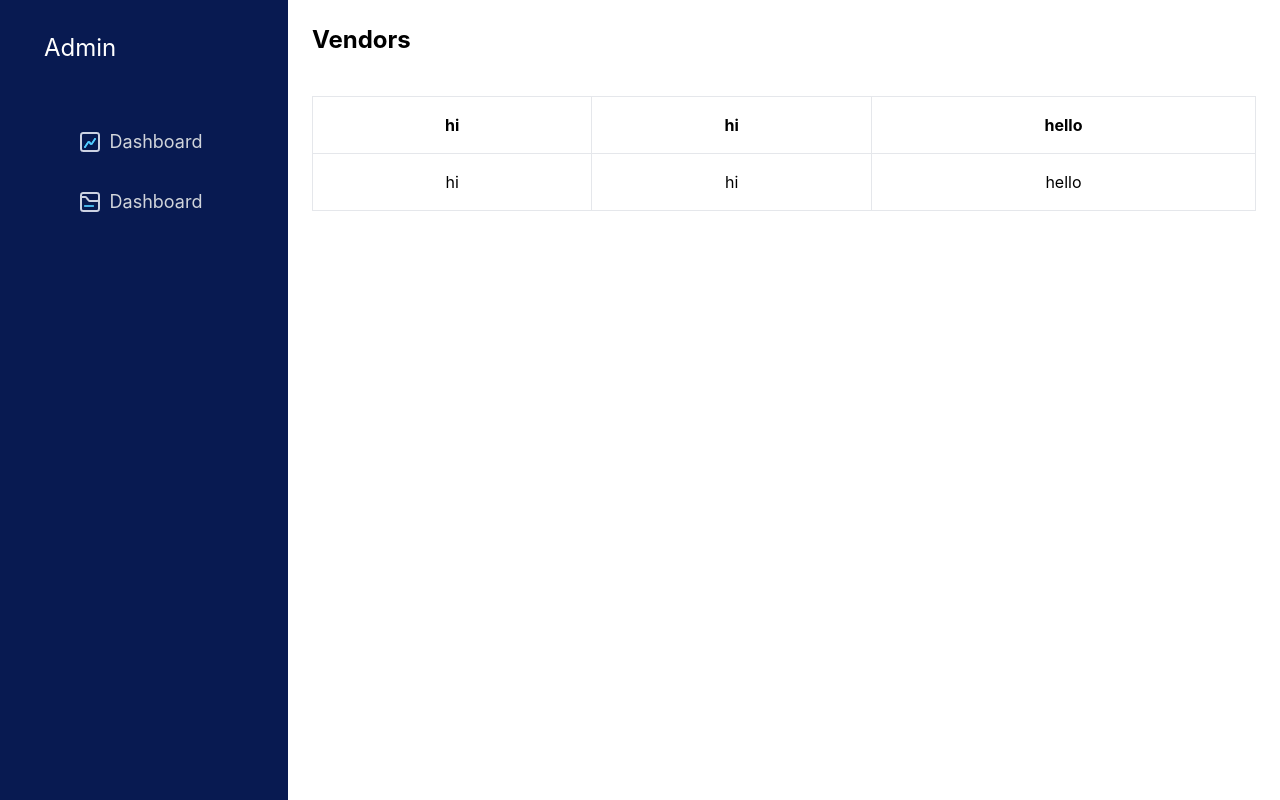
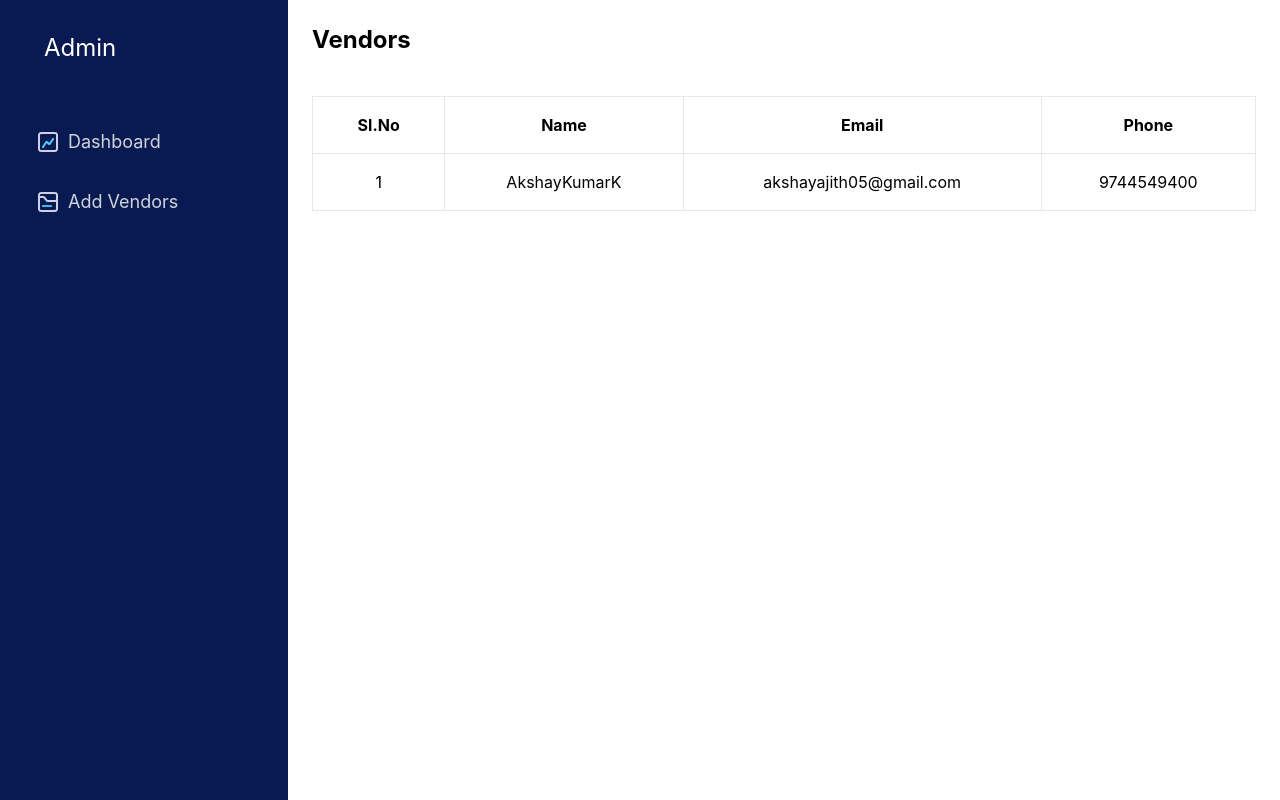
Before and after one commit to Akshaykumark1997/admin_vendor, a React (Create React App) app in the folder frontend/: page /admin in a window 1280 px wide. Built offline with nearby package versions, Linux system fonts and the light colour scheme.

Commit message:
table responsiveness bug fixed

```diff
--- a/frontend/src/components/admin/navbar/NavBar.jsx
+++ b/frontend/src/components/admin/navbar/NavBar.jsx
@@ -1,25 +1,39 @@
-import React from 'react'
+import React from "react";
 
 function NavBar() {
+  const menus = [
+    {
+      name: "Dashboard",
+      src: "/image/Chart.png",
+    },
+    {
+      name: "Add Vendors",
+      src: "/image/folder.png",
+    },
+  ];
   return (
     <>
-    <div className='flex'>
-      <div className='bg-dark-purple h-screen p-5  pt-8 sm:w-72 w-25 '>
-      <div className='sm:pl-6 pl-2 sm:text-2xl text-lg text-white'>
-        <h1>Admin</h1>
+      <div className="flex">
+        <div className="bg-dark-purple h-screen p-5  pt-8 md:w-72 w-24 ">
+          <div className="md:pl-6 pl-2 md:text-2xl text-lg text-white">
+            <h1>Admin</h1>
+          </div>
+          <ul className="pt-12">
+            {menus.map((ele, index) => (
+              <li className="flex rounded-md p-4 cursor-pointer hover:bg-light-white text-gray-300 text-lg items-center">
+                <img
+                  src={ele.src}
+                  alt="text"
+                  className="hover:bg-light-white"
+                />
+                <span className="hidden md:block px-2">{ele.name}</span>
+              </li>
+            ))}
+          </ul>
+        </div>
       </div>
-      <ul className='pt-12'>
-        <li className='flex rounded-md p-4 cursor-pointer hover:bg-light-white text-gray-300 text-lg items-center   justify-center'>
-          <img src="/image/Chart.png" alt="text" className='hover:bg-light-white'/><span className='hidden sm:block px-2'>Dashboard</span>
-        </li>
-        <li className='flex rounded-md p-4 cursor-pointer hover:bg-light-white text-gray-300 text-lg items-center  justify-center'>
-          <img src="/image/folder.png" alt="text" className='hover:bg-light-white' /><span className='hidden sm:block px-2'>Dashboard</span>
-        </li>
-      </ul>
-      </div>
-    </div>
     </>
-  )
+  );
 }
 
-export default NavBar
+export default NavBar;
--- a/frontend/src/components/admin/view_vendors/ViewVendors.jsx
+++ b/frontend/src/components/admin/view_vendors/ViewVendors.jsx
@@ -6,20 +6,22 @@ function ViewVendors() {
       <div className="p-6 text-2xl font-bold">
         <h1>Vendors</h1>
       </div>
-      <div className="flex justify-center items-center px-6 pt-4">
+      <div className="md:flex justify-center md:items-center md:px-6 pt-4 px-2 overflow-x-auto">
         <table className="table-fixed border min-w-full">
           <thead className="border-b font-medium">
             <tr className="border-r">
-              <th className="border px-6 py-4">hi</th>
-              <th className="border px-6 py-4">hi</th>
-              <th className="border px-6 py-4">hello</th>
+              <th className="border px-6 py-4">Sl.No</th>
+              <th className="border px-6 py-4">Name</th>
+              <th className="border px-6 py-4">Email</th>
+              <th className="border px-6 py-4">Phone</th>
             </tr>
           </thead>
           <tbody>
             <tr className="border-b">
-              <th className="border px-6 py-4 font-normal">hi</th>
-              <th className="border px-6 py-4 font-normal">hi</th>
-              <th className="border px-6 py-4 font-normal">hello</th>
+              <th className="border px-6 py-4 font-normal">1</th>
+              <th className="border px-6 py-4 font-normal">AkshayKumarK</th>
+              <th className="border px-6 py-4 font-normal">akshayajith05@gmail.com</th>
+              <th className="border px-6 py-4 font-normal">9744549400</th>
             </tr>
           </tbody>
         </table>
```
